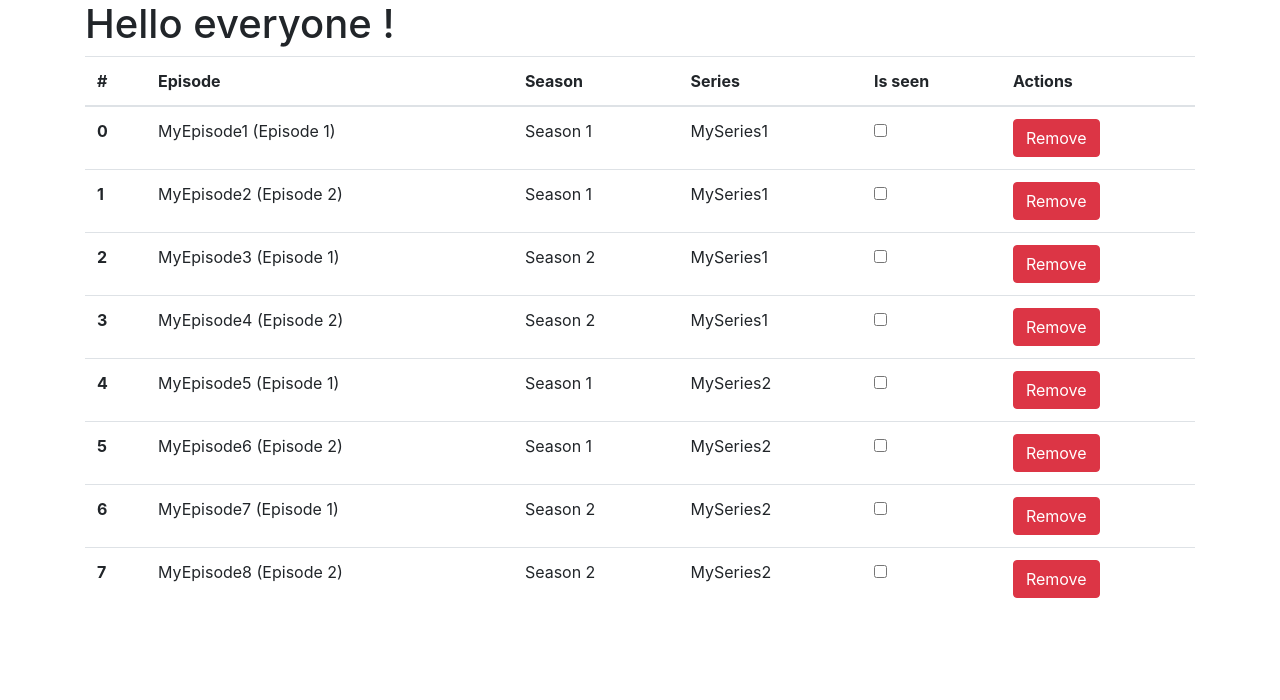
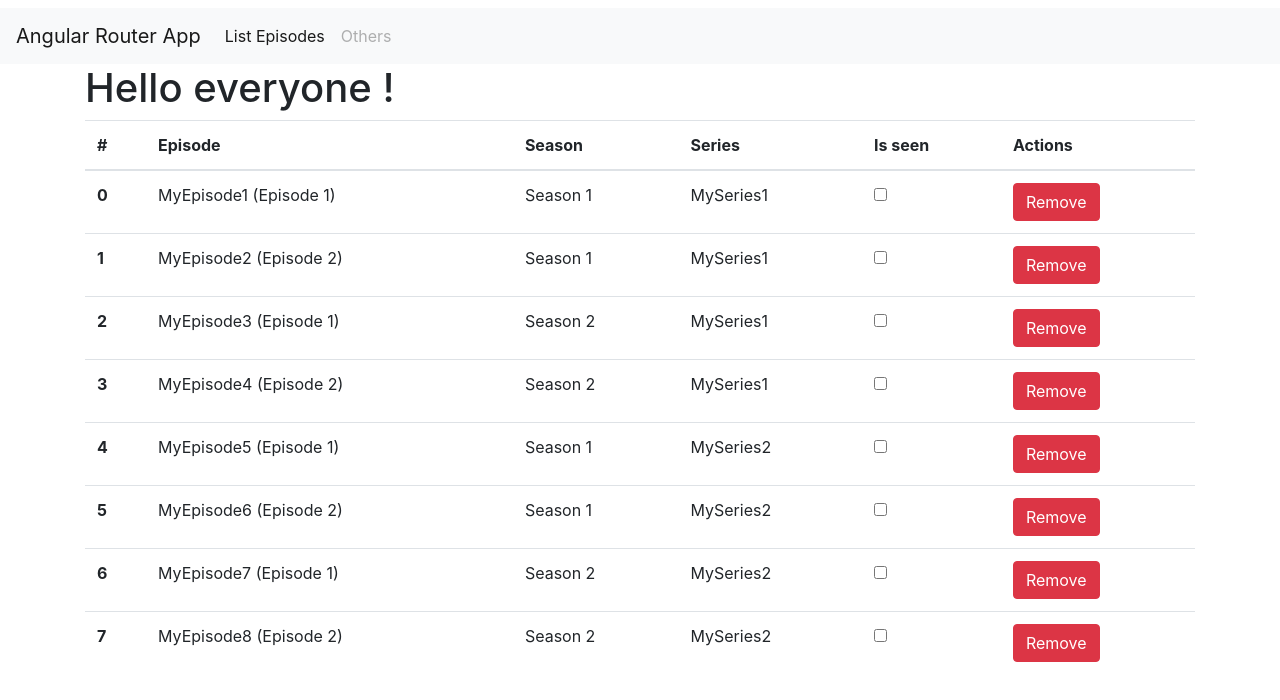
Before and after one commit to lucnicolas/INTFLIX-Frontend, an Angular app: page /episodes in a window 1280 px wide. Shown: the top 700 px of the page. Built offline with nearby package versions, Linux system fonts and the light colour scheme.

Commit message:
✨ Implementing routing + creating navbar

```diff
--- a/src/app/app.component.html
+++ b/src/app/app.component.html
@@ -1,6 +1,21 @@
+<h1></h1>
+<!-- This nav gives you links to click, which tells the router which route to use (defined in the routes constant in AppRoutingModule) -->
+<nav class="navbar navbar-expand-lg navbar-light bg-light">
+  <a class="navbar-brand" href="#">Angular Router App</a>
+  <button class="navbar-toggler" type="button" data-toggle="collapse" data-target="#navbarNav" aria-controls="navbarNav" aria-expanded="false" aria-label="Toggle navigation">
+    <span class="navbar-toggler-icon"></span>
+  </button>
+  <div class="collapse navbar-collapse" id="navbarNav">
+    <ul class="navbar-nav">
+      <li class="nav-item">
+        <a class="nav-link" routerLink="/episodes" routerLinkActive="active">List Episodes</a>
+      </li>
+      <li class="nav-item">
+        <a class="nav-link disabled" routerLink="/others" routerLinkActive="active">Others</a>
+      </li>
+    </ul>
+  </div>
+</nav>
 
-<div class="container">
-  <h1>Hello everyone !</h1>
-
-  <app-episodes></app-episodes>
-</div>
+<!-- The routed views render in the <router-outlet>-->
+<router-outlet></router-outlet>
--- a/src/app/app.module.ts
+++ b/src/app/app.module.ts
@@ -1,11 +1,17 @@
 import {BrowserModule} from '@angular/platform-browser';
 import {NgModule} from '@angular/core';
+import { Routes, RouterModule } from '@angular/router'; // CLI imports router
 
 import {AppComponent} from './app.component';
 import {SeriesComponent} from './components/series/series.component';
 import {SeasonsComponent} from './components/seasons/seasons.component';
 import {EpisodesComponent} from './components/episodes/episodes.component';
 
+const routes: Routes = [
+  { path: 'episodes', component: EpisodesComponent}
+]; // sets up routes constant where you define your routes
+
+// configures NgModule imports and exports
 @NgModule({
   declarations: [
     AppComponent,
@@ -15,7 +21,9 @@ import {EpisodesComponent} from './components/episodes/episodes.component';
   ],
   imports: [
     BrowserModule,
+    [RouterModule.forRoot(routes)]
   ],
+  exports: [RouterModule],
   providers: [],
   bootstrap: [AppComponent]
 })
--- a/src/app/components/episodes/episodes.component.html
+++ b/src/app/components/episodes/episodes.component.html
@@ -1,3 +1,6 @@
+<div class="container">
+  <h1>Hello everyone !</h1>
+
   <table class="table">
     <thead>
     <tr>
@@ -24,3 +27,4 @@
       </tr>
     </tbody>
   </table>
+</div>
```
Lines whose indentation alone changed are shown as unchanged.
